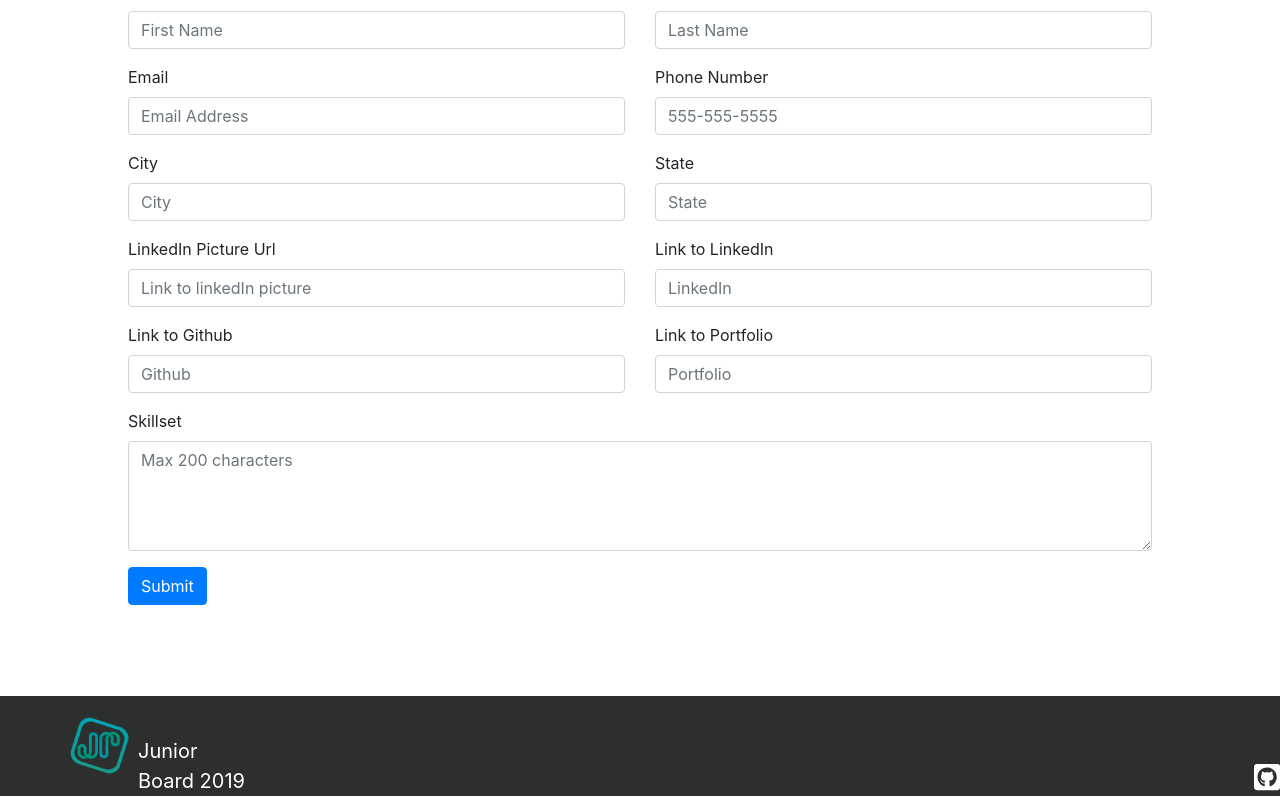
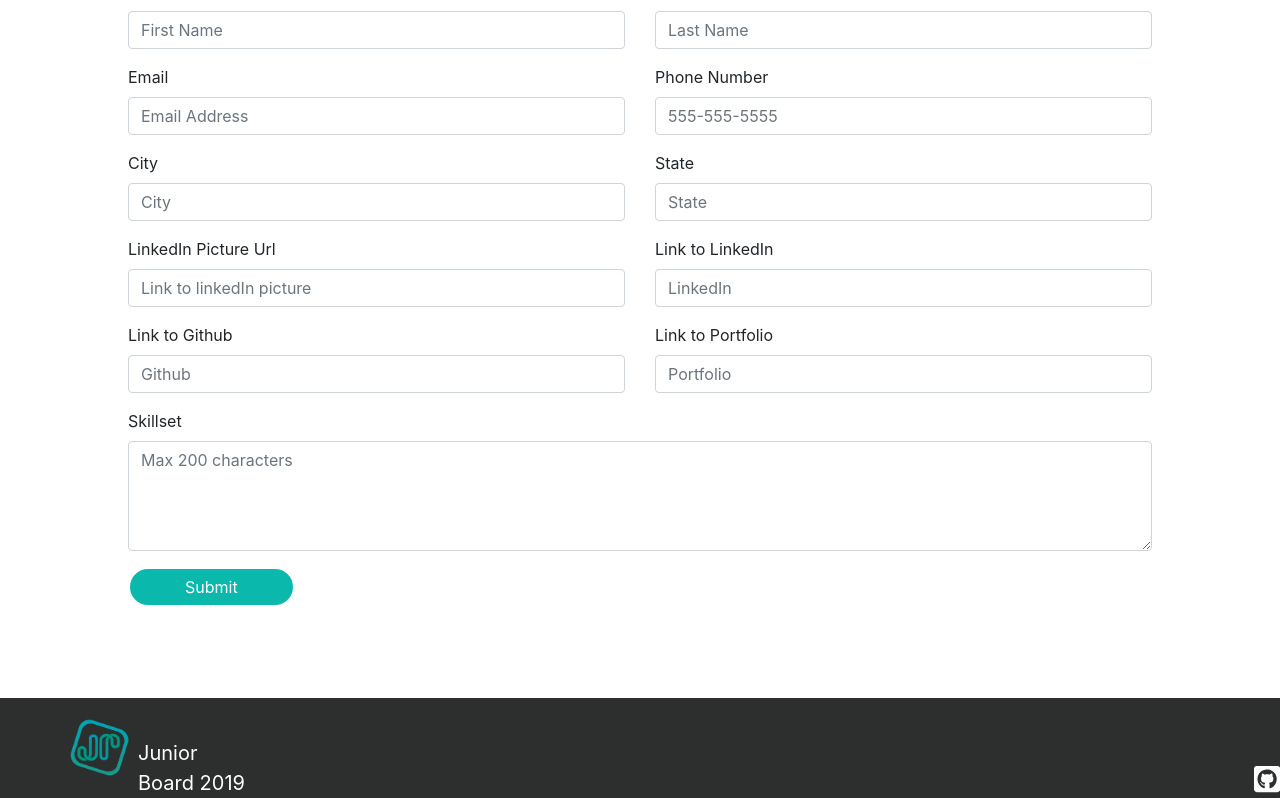
Before and after one commit to gijp-technologies/junior-board, a React (Create React App) app in the folder client/: page /form in a window 1280 px wide. Shown: the part 458-1256 px from the top of the page. Built offline with nearby package versions, Linux system fonts and the light colour scheme.

Commit message:
Button format.

```diff
--- a/client/src/Pages/Form.js
+++ b/client/src/Pages/Form.js
@@ -139,7 +139,7 @@ class JuniorForm extends Component {
                         </Form.Group>
                     </Row>
 
-                    <Button variant="primary" type="submit" onClick={this.submit}>
+                    <Button className="submit-btn" variant="primary" type="submit" onClick={this.submit}>
                         Submit
                 </Button>
                 </form>
```
